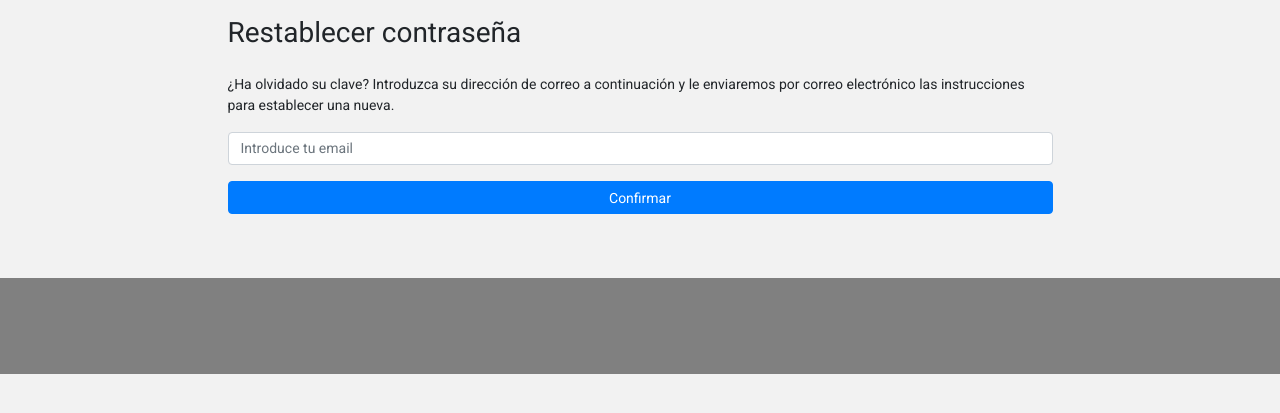
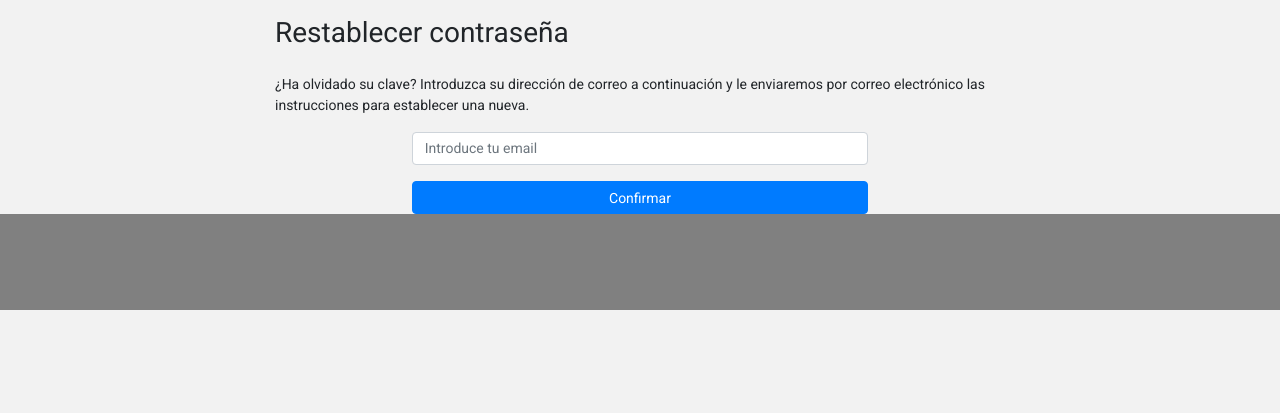
Before and after one commit to BermudezK/ArbolesUrbanos, a Django app: page /accounts/password_reset/ in a window 1280 px wide. Shown: the part 109-522 px from the top of the page. Run offline with Django 3.2, Linux system fonts and the light colour scheme; parts of the project's set-up code (start-up, migrations or seed data) failed here and were passed over; some libraries are stand-ins or nearby versions.

Commit message:
se corrigio el template de recuperacion

```diff
--- a/templates/registration/password_reset_confirm.html
+++ b/templates/registration/password_reset_confirm.html
@@ -6,7 +6,7 @@
 <main role="main">
   <div class="container">
     <div class="row mt-3">
-      <div class="col-md-9 mx-auto mb-5">
+      <div class="col-md-8 mx-auto ">
         {% if validlink %}
           <form action="" method="post">{% csrf_token %}
             <h3 class="mb-4">Escriba la nueva contraseña</h3>
--- a/templates/registration/password_reset_done.html
+++ b/templates/registration/password_reset_done.html
@@ -5,10 +5,10 @@
 <main role="main">
   <div class="container">
     <div class="row mt-3">
-      <div class="col-md-9 mx-auto mb-5">
+      <div class="col-md-8 mx-auto">
         <h3 class="mb-4">Restablecimiento de contraseña enviado</h3>
-        <p>Le hemos enviado por email las instrucciones para restablecer la contraseña, si es que existe una cuenta con la dirección electrónica que indicó. Debería recibirlas en breve.</p>
-        <p>Si no recibe un correo, por favor asegúrese de que ha introducido la dirección de correo con la que se registró y verifique su carpeta de spam.</p>
+        <p>Hemos enviado a su email las instrucciones necesarias para restablecer la contraseña.</p>
+        <p>Si no recibe un correo, por favor asegúrese de que ha introducido la dirección de correo con la que se registró o verifique su carpeta de spam.</p>
       </div>
     </div>
   </div>
--- a/templates/registration/password_reset_form.html
+++ b/templates/registration/password_reset_form.html
@@ -2,20 +2,53 @@
 {% load static %}
 {% block title %}Restablecer contraseña{% endblock %}
 {% block content %}
-<style>.errorlist{color:red;}</style>
+<style>
+  .errorlist {
+    color: red;
+  }
+</style>
 <main role="main">
   <div class="container">
     <div class="row mt-3">
-      <div class="col-md-9 mx-auto mb-5">
-        <form action="" method="post">{% csrf_token %}
-          <h3 class="mb-4">Restablecer contraseña</h3>
-          <p>¿Ha olvidado su clave? Introduzca su dirección de correo a continuación y le enviaremos por correo electrónico las instrucciones para establecer una nueva.</p>
-          {{ form.email.errors }}
-          <p><input type="email" name="email" maxlength="254" required="" id="id_email" class="form-control" placeholder="Introduce tu email"/></p>
-          <p><input type="submit" class="btn btn-primary btn-block" value="Confirmar"></p>
+      <div class="col-md-8 col-sm-12 mx-auto">
+        <h3 class="mb-4">Restablecer contraseña</h3>
+        <p>¿Ha olvidado su clave? Introduzca su dirección de correo a continuación y le enviaremos por correo
+          electrónico las instrucciones para establecer una nueva.</p>
+        <form class='needs-validation col-md-8 mx-auto' action="" method="post" novalidate>{% csrf_token %}
+          <input type="email" name="email" maxlength="254" required="" id="id_email" class="form-control"
+            placeholder="Introduce tu email">
+          <div class="invalid-feedback">
+            El Email ingresado es invalido
+          </div>
+          {% if form.errors %}
+            <small class="form-text" style="color: red;">
+                El Email ingresado es invalido
+            </small>
+          {% endif %}
+          <input type="submit" class="mt-3 btn btn-primary btn-block" value="Confirmar">
         </form>
       </div>
     </div>
   </div>
 </main>
+<script>
+  // Example starter JavaScript for disabling form submissions if there are invalid fields
+  (function () {
+    'use strict';
+    window.addEventListener('load', function () {
+      // Fetch all the forms we want to apply custom Bootstrap validation styles to
+      var forms = document.getElementsByClassName('needs-validation');
+      // Loop over them and prevent submission
+      var validation = Array.prototype.filter.call(forms, function (form) {
+        form.addEventListener('submit', function (event) {
+          if (form.checkValidity() === false) {
+            event.preventDefault();
+            event.stopPropagation();
+          }
+          form.classList.add('was-validated');
+        }, false);
+      });
+    }, false);
+  })();
+</script>
 {% endblock %}
```
Also changed, not shown: templates/registration/login.html (+8 -6 lines), templates/registration/password_reset_email.html (+5 -3 lines).
